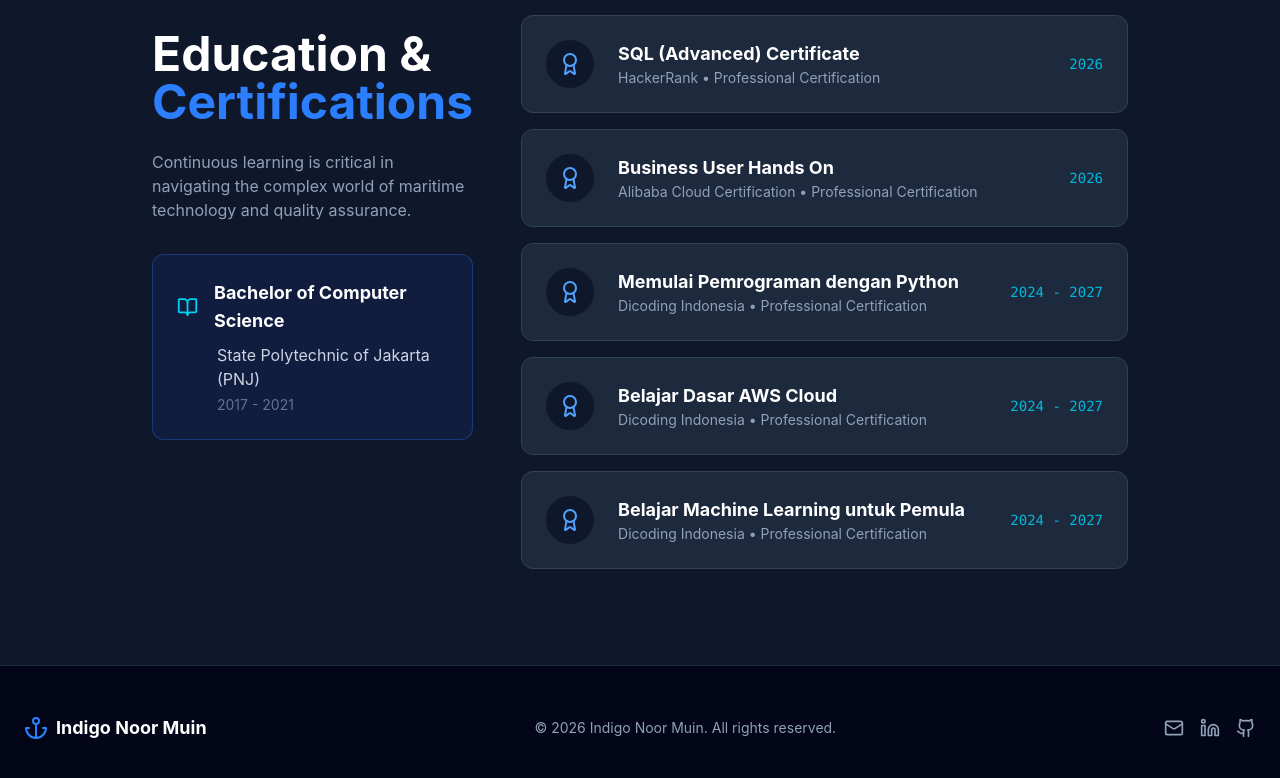
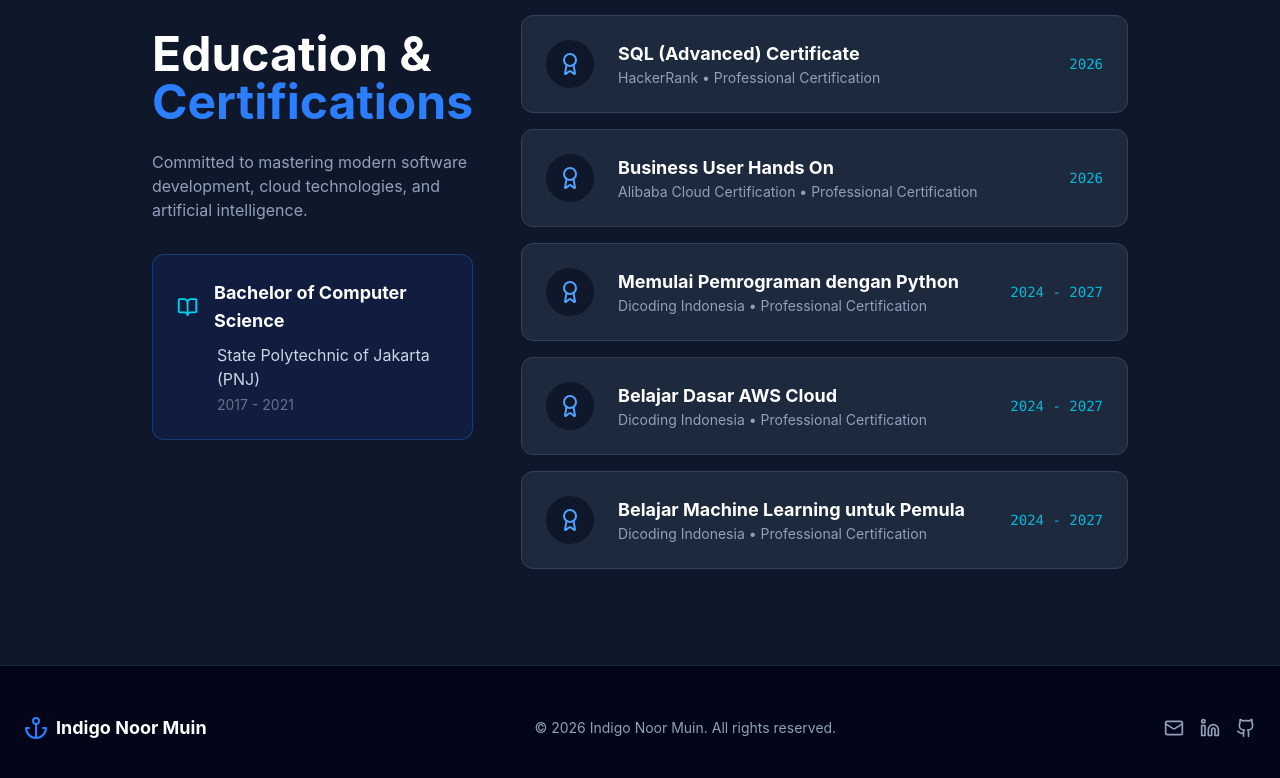
Before and after one commit to indigo402/Portofolio-Web, a React (Vite) app: page / in a window 1280 px wide. Shown: the part 3949-4727 px from the top of the page. Built offline with nearby package versions, Linux system fonts and the light colour scheme.

Commit message:
Modify the certification section.

```diff
--- a/src/app/components/Certifications.tsx
+++ b/src/app/components/Certifications.tsx
@@ -70,7 +70,7 @@ export function Certifications() {
               transition={{ delay: 0.1 }}
               className="text-slate-400 mb-8"
             >
-              Continuous learning is critical in navigating the complex world of maritime technology and quality assurance.
+              Committed to mastering modern software development, cloud technologies, and artificial intelligence.
             </motion.p>
 
             <motion.div
```
